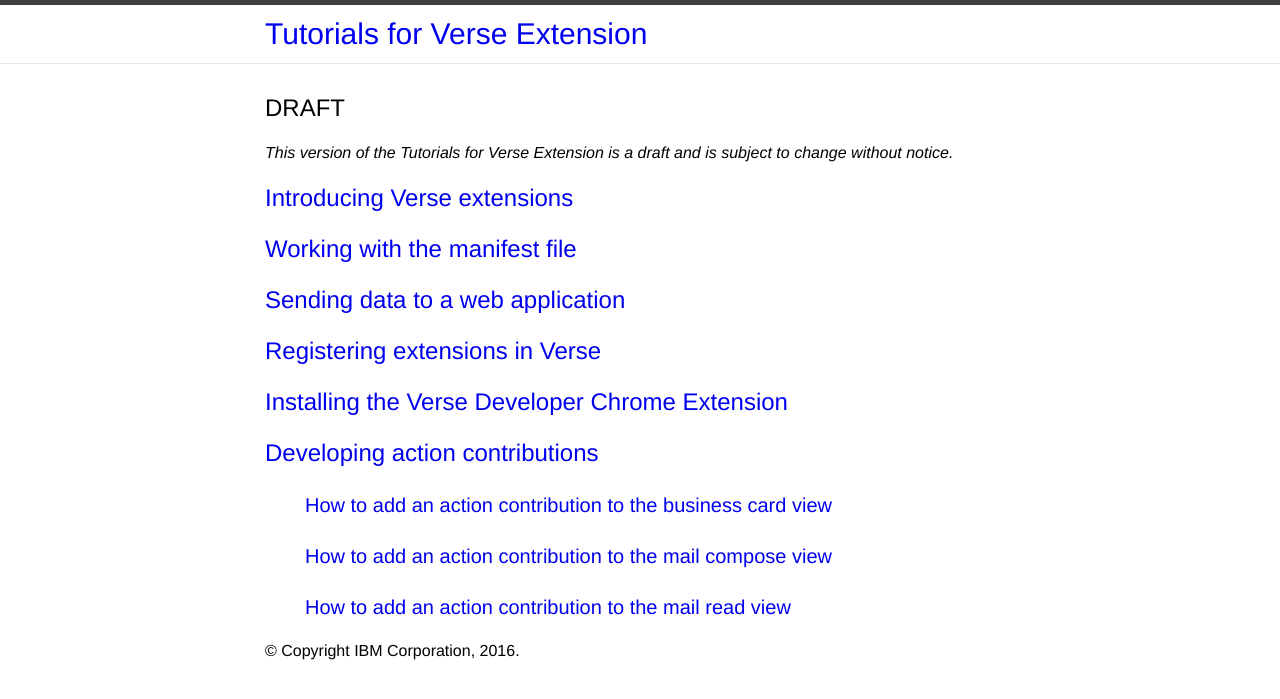
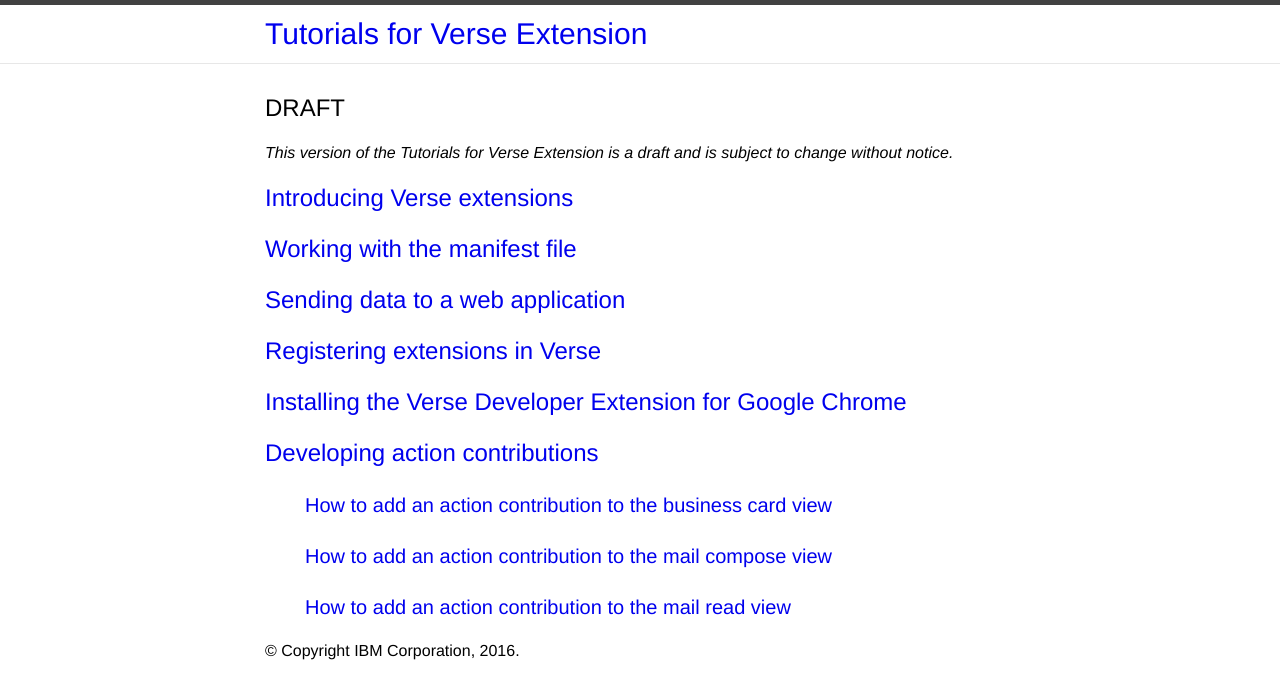
Before and after one commit to ibmverse/verse-developer, a Jekyll site: the page built from index.html, in a window 1280 px wide. Shown: the top 699 px of the page. Built offline with Jekyll 4.4.1, drawn with Linux system fonts in a browser that asks for light colours.

Commit message:
Edits from elizabeth_bowling@us.ibm.com
@ylin Updated to use new product name from Legal.

```diff
--- a/index.html
+++ b/index.html
@@ -12,7 +12,7 @@
   <h2> <a href="{{ "/tutorials/ext-manifest.html" | prepend: site.baseurl }}">{{ "Working with the manifest file" }}</a> </h2>
   <h2> <a href="{{ "/tutorials/ext-send-data-to-app.html" | prepend: site.baseurl }}">{{ "Sending data to a web application" }}</a> </h2>
   <h2> <a href="{{ "/tutorials/ext-widget-reg.html" | prepend: site.baseurl }}">{{ "Registering extensions in Verse" }}</a> </h2>
-  <h2> <a href="{{ "/tutorials/ext-install-toolkit.html" | prepend: site.baseurl }}">{{ "Installing the Verse Developer Chrome Extension" }}</a> </h2>
+  <h2> <a href="{{ "/tutorials/ext-install-toolkit.html" | prepend: site.baseurl }}">{{ "Installing the Verse Developer Extension for Google Chrome" }}</a> </h2>
   <h2> <a href="{{ "/tutorials/ext-action-contribution.html" | prepend: site.baseurl }}">{{ "Developing action contributions" }}</a> </h2>
   <ul class="tutorial-list">
     {% for page in site.tutorials %}
```
